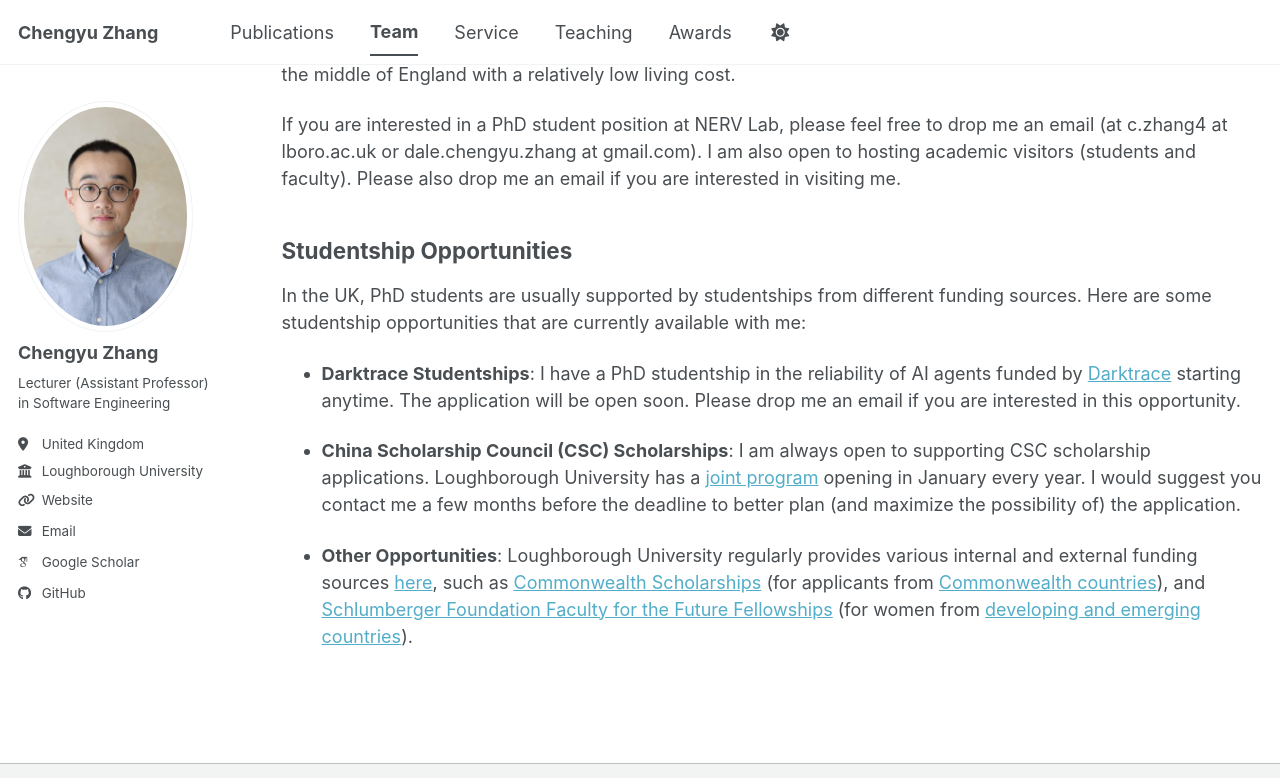
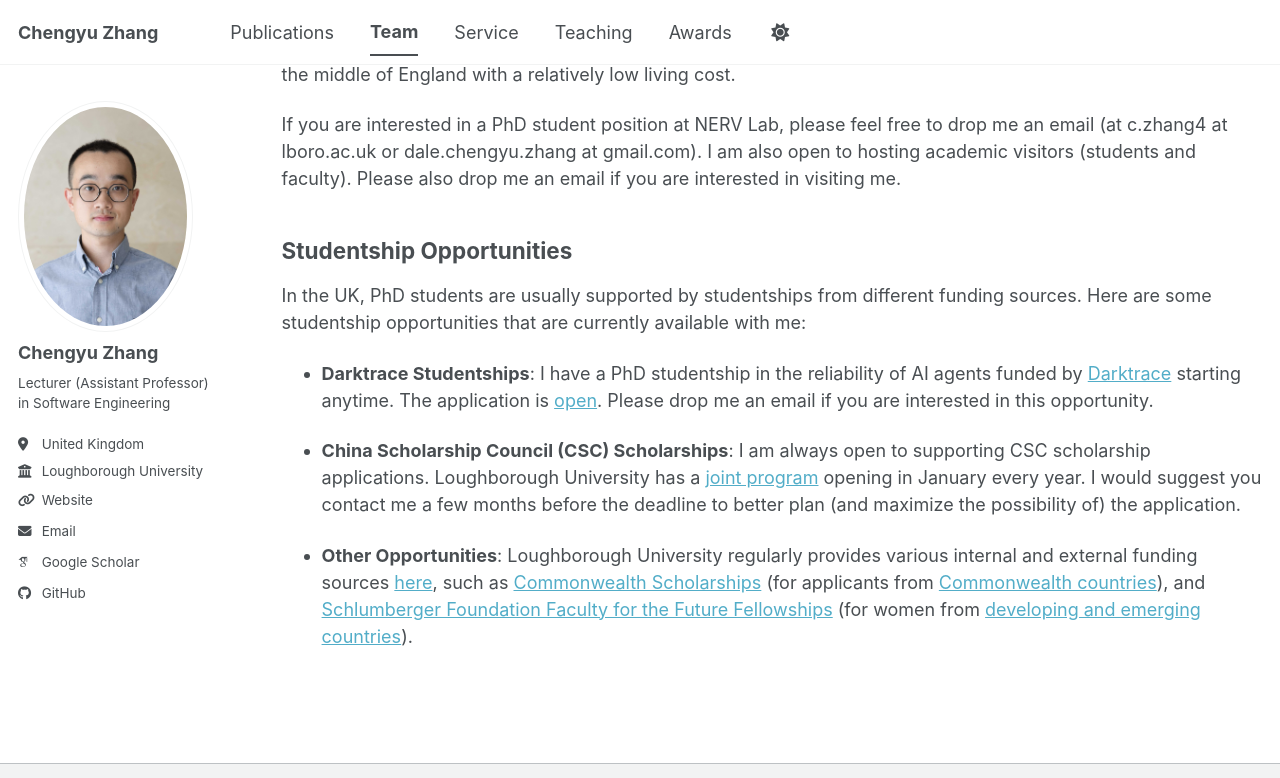
Before and after one commit to muchang/muchang.github.io, a Jekyll site: the page built from _pages/team.md, in a window 1280 px wide and 900 px high, scrolled down 580 px, cut to the strip 0-778 px from the top of the window. Built offline with Jekyll 4.4.1, drawn with Linux system fonts in a browser that asks for light colours; some web fonts are replaced; a script bundle is joined from its source files by our own code; library files that are not in the unit come from our copies.

Commit message:
Update Darktrace studentship application status
Updated application status for Darktrace studentship.

```diff
--- a/_pages/team.md
+++ b/_pages/team.md
@@ -21,7 +21,7 @@ If you are interested in a PhD student position at NERV Lab, please feel free to
 
 In the UK, PhD students are usually supported by studentships from different funding sources. Here are some studentship opportunities that are currently available with me:
 
-- **Darktrace Studentships**: I have a PhD studentship in the reliability of AI agents funded by [Darktrace](https://www.darktrace.com/) starting anytime. The application will be open soon. Please drop me an email if you are interested in this opportunity.
+- **Darktrace Studentships**: I have a PhD studentship in the reliability of AI agents funded by [Darktrace](https://www.darktrace.com/) starting anytime. The application is [open](https://www.lboro.ac.uk/study/postgraduate/research-degrees/phd-opportunities/darktrace-funded-studentships-01/). Please drop me an email if you are interested in this opportunity.
 
 - **China Scholarship Council (CSC) Scholarships**: I am always open to supporting CSC scholarship applications. Loughborough University has a [joint program](https://www.lboro.ac.uk/study/postgraduate/fees-funding/research-degree-funding/china-scholarship-council/) opening in January every year. I would suggest you contact me a few months before the deadline to better plan (and maximize the possibility of) the application.
 
```
